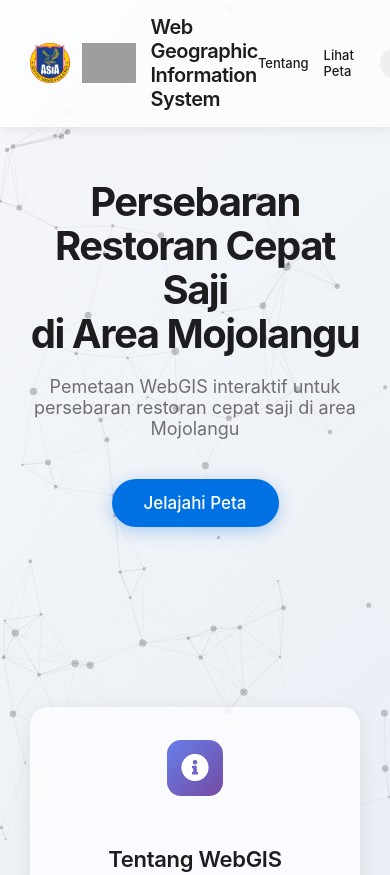
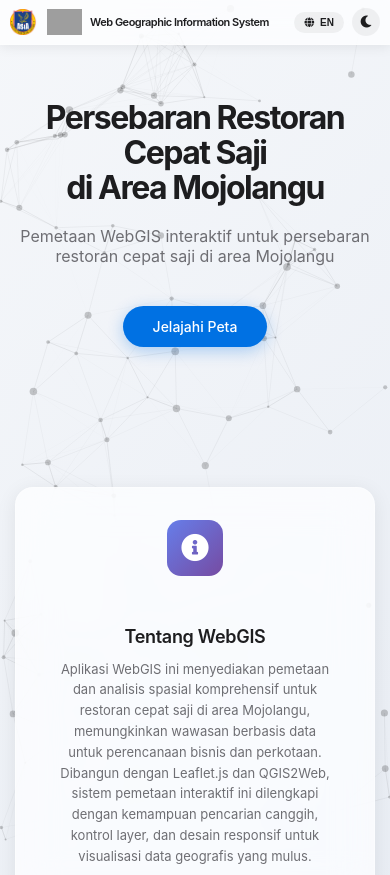
Before and after one commit to ZCKHGL/SIGC1-persebaran-restoran-cepat-saji-mojolangu, a plain HTML site: page index.html in a window 390 px wide. Shown: the top 875 px of the page. Drawn offline with Linux system fonts and the light colour scheme; grey boxes are pictures that could not be loaded.

Commit message:
optimized for phone

```diff
--- a/index.html
+++ b/index.html
@@ -703,6 +703,66 @@
 
         /* Responsive */
         @media (max-width: 768px) {
+            header {
+                padding: 10px 0;
+            }
+
+            .header-container {
+                padding: 0 15px;
+                flex-wrap: wrap;
+                gap: 8px;
+            }
+
+            .logo {
+                font-size: 14px;
+                gap: 10px;
+                flex: 1;
+                min-width: 0;
+            }
+
+            .logo-images img {
+                height: 32px;
+            }
+
+            .logo span {
+                white-space: nowrap;
+                overflow: hidden;
+                text-overflow: ellipsis;
+                font-size: 13px;
+            }
+
+            nav {
+                gap: 10px;
+                flex-shrink: 0;
+            }
+
+            nav a {
+                font-size: 12px;
+                white-space: nowrap;
+            }
+
+            .lang-toggle-btn {
+                padding: 6px 12px;
+                font-size: 11px;
+            }
+
+            .theme-toggle-btn {
+                width: 32px;
+                height: 32px;
+            }
+
+            .theme-toggle-btn i {
+                font-size: 14px;
+            }
+
+            main {
+                padding-top: 70px;
+            }
+
+            .hero {
+                padding: 60px 0 50px;
+            }
+
             .hero h1 {
                 font-size: 40px;
             }
@@ -744,12 +804,82 @@
             .restaurants-list {
                 width: 100%;
             }
+        }
 
-            nav {
-                gap: 15px;
+        @media (max-width: 480px) {
+            header {
+                padding: 8px 0;
+            }
+
+            .header-container {
+                padding: 0 10px;
+            }
+
+            .logo {
+                font-size: 12px;
+                gap: 8px;
+            }
+
+            .logo-images img {
+                height: 26px;
+            }
+
+            .logo span {
+                font-size: 11px;
             }
 
             nav a {
+                display: none;
+            }
+
+            nav {
+                gap: 8px;
+            }
+
+            .lang-toggle-btn {
+                padding: 5px 10px;
+                font-size: 10px;
+            }
+
+            .theme-toggle-btn {
+                width: 28px;
+                height: 28px;
+            }
+
+            .theme-toggle-btn i {
+                font-size: 12px;
+            }
+
+            main {
+                padding-top: 60px;
+            }
+
+            .container {
+                padding: 0 15px;
+            }
+
+            .hero {
+                padding: 40px 0 40px;
+            }
+
+            .hero h1 {
+                font-size: 32px;
+            }
+
+            .hero p {
+                font-size: 16px;
+            }
+
+            .cta-button {
+                padding: 12px 30px;
+                font-size: 14px;
+            }
+
+            .card h3 {
+                font-size: 18px;
+            }
+
+            .card p {
                 font-size: 13px;
             }
         }
```
Also changed, not shown: map.html (+108 -1 lines).
